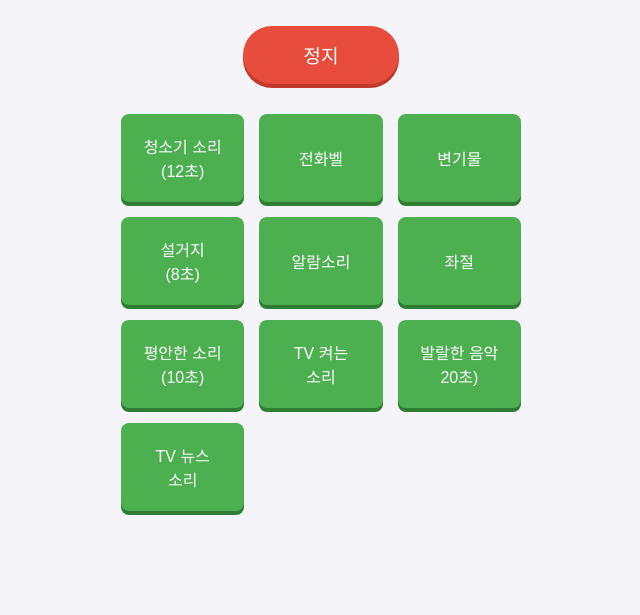
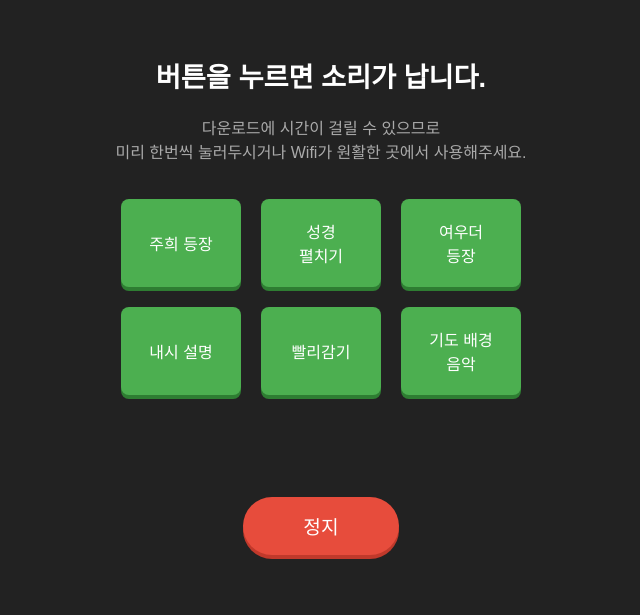
Before and after one commit to Real-Moomin/2025sbch, a plain HTML site: page index.html in a window 1280 px wide. Shown: the part 185-800 px from the top of the page, without its empty margins (319-959 px from the left). Drawn offline with Linux system fonts and the light colour scheme.

Commit message:
for 251224
Signed-off-by: Real Moomin <te.euk@navercorp.com>

```diff
--- a/index.html
+++ b/index.html
@@ -8,22 +8,19 @@
 </head>
 <body>
 
-<h1>누르면 소리가 납니다.</h1>
+<h1>버튼을 누르면 소리가 납니다.</h1>
+<p>다운로드에 시간이 걸릴 수 있으므로<br>미리 한번씩 눌러두시거나 Wifi가 원활한 곳에서 사용해주세요.</p><br><br>
 <div class="stop-button-container">
     <button class="stop-button">정지</button>
 </div>
 <div class="button-container">
     <!-- 10개의 버튼 -->
-    <button class="sound-button" data-sound="1">청소기 소리<br>(12초)</button>
-    <button class="sound-button" data-sound="2">전화벨</button>
-    <button class="sound-button" data-sound="3">변기물</button>
-    <button class="sound-button" data-sound="4">설거지<br>(8초)</button>
-    <button class="sound-button" data-sound="5">알람소리</button>
-    <button class="sound-button" data-sound="6">좌절</button>
-    <button class="sound-button" data-sound="7">평안한 소리(10초)</button>
-    <button class="sound-button" data-sound="8">TV 켜는<br>소리</button>
-    <button class="sound-button" data-sound="9">발랄한 음악 20초)</button>
-    <button class="sound-button" data-sound="10">TV 뉴스<br> 소리</button>
+    <button class="sound-button" data-sound="1">주희 등장<br> </button>
+    <button class="sound-button" data-sound="2">성경<br>펼치기</button>
+    <button class="sound-button" data-sound="3">여우더<br>등장</button>
+    <button class="sound-button" data-sound="4">내시 설명<br></button>
+    <button class="sound-button" data-sound="5">빨리감기</button>
+    <button class="sound-button" data-sound="6">기도 배경<br>음악</button>
 </div>
 
 <script src="script.js"></script>
--- a/styles.css
+++ b/styles.css
@@ -11,23 +11,28 @@ body {
     flex-direction: column;
     align-items: center;
     justify-content: center;
-    background-color: #f4f4f9;
+    background-color: #222;
     min-height: 100vh;
+    padding-left: 20px;
+    padding-right: 20px;
 }
 
 h1 {
     margin-top: 20px;
     margin-bottom: 20px;
-    font-size: 2rem;
+    font-size: 1.7rem;
     text-align: center;
-    color: #333;
+    color: #fff;
 }
-
+p{
+    color: #aaa;
+    text-align: center;
+}
 .button-container {
     display: grid;
     grid-template-columns: repeat(auto-fill, minmax(100px, 1fr));
-    gap: 15px;
-    width: 90%;
+    gap: 20px;
+    width: 95%;
     max-width: 400px;
 }
 
@@ -64,6 +69,9 @@ h1 {
 /* 정지 버튼 컨테이너 */
 .stop-button-container {
     margin-top: 20px;
+    margin-bottom: 10px;
+    position: fixed;
+    bottom: 20px;
 }
 
 .stop-button {
```
Also changed, not shown: 6 other files.
